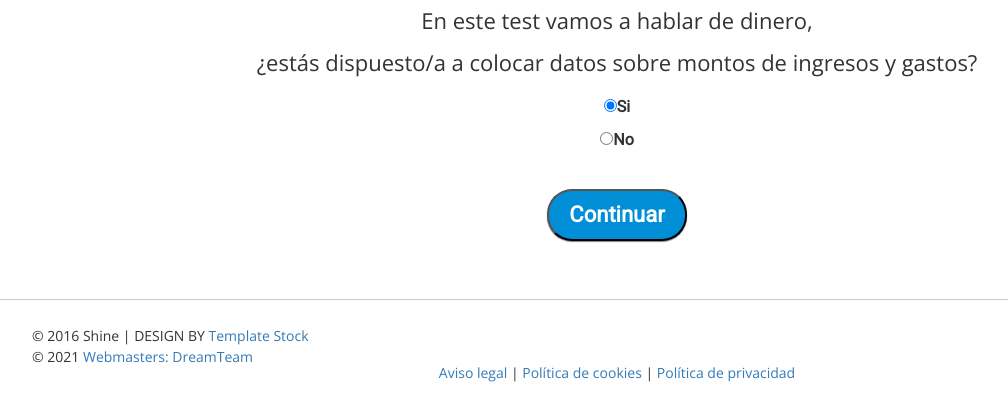
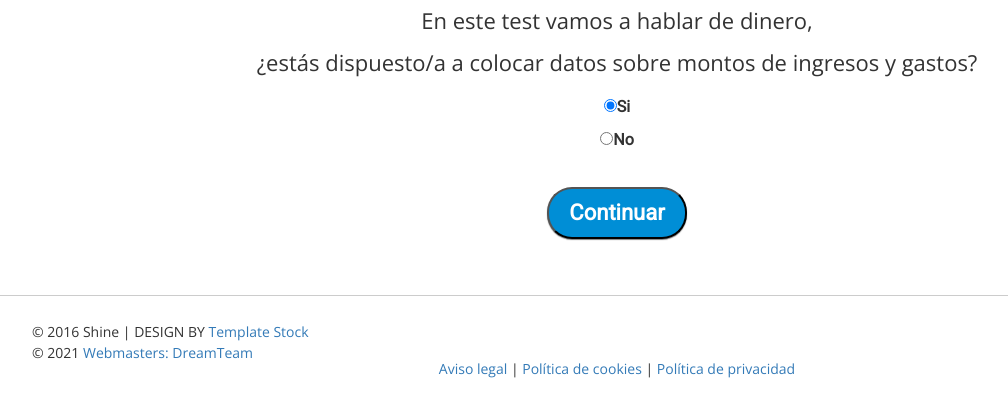
Before and after one commit to practicaproISPC/grupo-5-g5, a PHP site: page /Test.php in a window 1280 px wide. Shown: the part 421-824 px from the top of the page, without its empty margins (23-1031 px from the left). After the commit the page ends 799 px from the top, so only its background shows below. Run offline with PHP 8.4, Linux system fonts and the light colour scheme; some libraries are stand-ins or nearby versions.

Commit message:
Se eliminaron las clases .botonContinuar que estaban dentro de un section, y la case .botonVolverAlTest

```diff
--- a/Test.php
+++ b/Test.php
@@ -5,7 +5,7 @@
 	Released for free under the Creative Commons Attribution 3.0 license (templated.co/license)
 -->
 
-<html lang="en">
+<html lang="es">
 	<head>
 		<meta charset="utf-8">
 		<meta http-equiv="X-UA-Compatible" content="IE=edge">
@@ -66,9 +66,9 @@
 				<!--"ocultarDiv('divHablarDeDinero')"-->
 				<!--SI DICE QUE NO: Página estática con recomendaciones sobre apps de manejo de consumo y otras sobre inversión
 				/ O, si estamos holgados de tiempo, Test secundario-->
-				<section class="botonContinuar">
-					<button type="button" onclick="ocultarSegunSeleccion1()"><b>Continuar</b></button> <!--agregar boton-->
-				</section>
+				<br>
+				<button type="button" onclick="ocultarSegunSeleccion1()"><b>Continuar</b></button> <!--agregar boton-->
+				<br><br>
 				<br>
 			</form>
 
@@ -90,11 +90,10 @@
 				<h3>¿Cuánto gastaste en consumos personales?</h3>
 				<label><input type="number" name="text" id="consumoPersonal"></label><br><br>
 				<label><input type="checkbox" name="cbxNoSabe" id="noSabe1" onclick="deshabConCheckbox('noSabe1', 'consumoPersonal')">No estoy seguro</label>
+				<br><br>
+				<button type="button" onclick="conoceGastos()"><b>Continuar</b></button> <!--agregar boton-->
+				<br><br>
 				<br>
-				<section class="botonContinuar">
-					<button type="button" onclick="conoceGastos()"><b>Continuar</b></button> <!--agregar boton-->
-				</section>
-					<br>
 				<!--<h3>¿Cuánto gastaste en otros consumos?</h3>
 				<label><input type="text" name="text" id="otrosConsumos"></label><br><br>
 				<label><input type="checkbox" name="checkbox" id="noSabe2">No estoy seguro</label>--><!--BORRARLA-->
@@ -105,7 +104,7 @@
 
 		</div>
 		<div id="deudas" style="display: none;">
-		  <form action="" method="">
+		  <form>
 				<h3>*¿Tenés alguna deuda judicializada o en plan de pago negociado con un estudio?</h3>
 				<label><input type="radio" name="judi" id="si1">Si </label><br>
 				<label><input type="radio" name="judi" id="no1" checked>No </label><br>
@@ -124,9 +123,9 @@
 					<label><input type="radio" name="minimref" id="si4">Si </label><br>
 					<label><input type="radio" name="minimref" id="no4" checked>No </label><br>
 				</div>
-				<section class="botonContinuar">
-					<button type="button"onclick="estaEndeudado()"><b>Continuar</b></button> <!--agregar boton-->
-				</section>
+				<br><br>
+				<button type="button" onclick="estaEndeudado()"><b>Continuar</b></button> <!--agregar boton-->
+				<br><br>
 				<br>
 			</form>
 
@@ -135,26 +134,20 @@
 			<form>
 				<!--Si alguna pregunta con * es verdadera, va a los tips para salir de las deudas.-->
 
-
 				<!--Si estan todos los montos-->
-				<h3 id="xAhorros">X</h3><br>
+				<h3 id="xAhorros">X</h3>
 				<h3>¿Llegaste con esos ahorros a fin de mes?</h3>
 				<label><input type="radio" name="radio" id="si5" checked>Si </label><br>
 				<label><input type="radio" name="radio" id="no5">No </label><br>
-				<section class="botonContinuar">
-					<button type="button"onclick="tieneAhorros()"><b>Continuar</b></button> <!--agregar boton-->
+				<br>
+				<button type="button" onclick="tieneAhorros()"><b>Continuar</b></button> <!--agregar boton-->
 				<!--Si no tuvo ningún no estoy seguro, y todas las * son no, y SI tiene ahorros, se le dan Tips para invertir.
 				Si no tuvo ningún no estoy seguro, y todas las * son no, y NO tiene ahorros, está en la carrera de la rata.-->
-			</section>
+				<br><br>
 				<br>
 			</form>
 		</div>
 	</main>
-
-
-
-
-
 
 	<!-- FOOTER -->
 	<?php
--- a/css/styles.css
+++ b/css/styles.css
@@ -226,13 +226,6 @@ img {
 	padding: 15px 0px;
 }
 
-.botonContinuar{ /*del Test*/
-	padding: 30px 0px;
-}
-
-.botonVolverTest{ /* de la pag de Recomendaciones*/
-	padding: 25px;
-}
 .video-responsive {
 	position: relative;
 	padding-bottom: 56.25%; /* 16/9 ratio */
```
